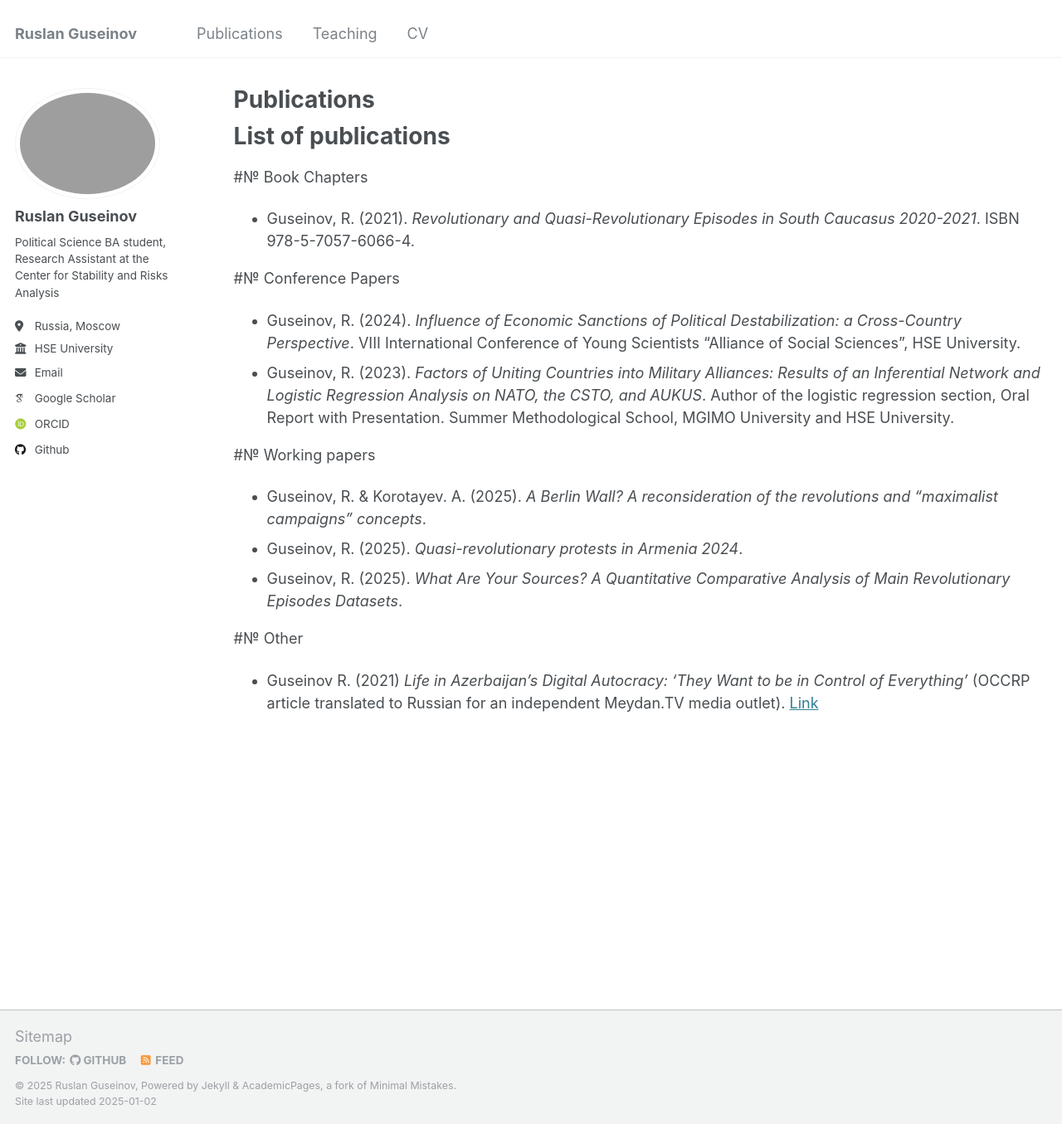
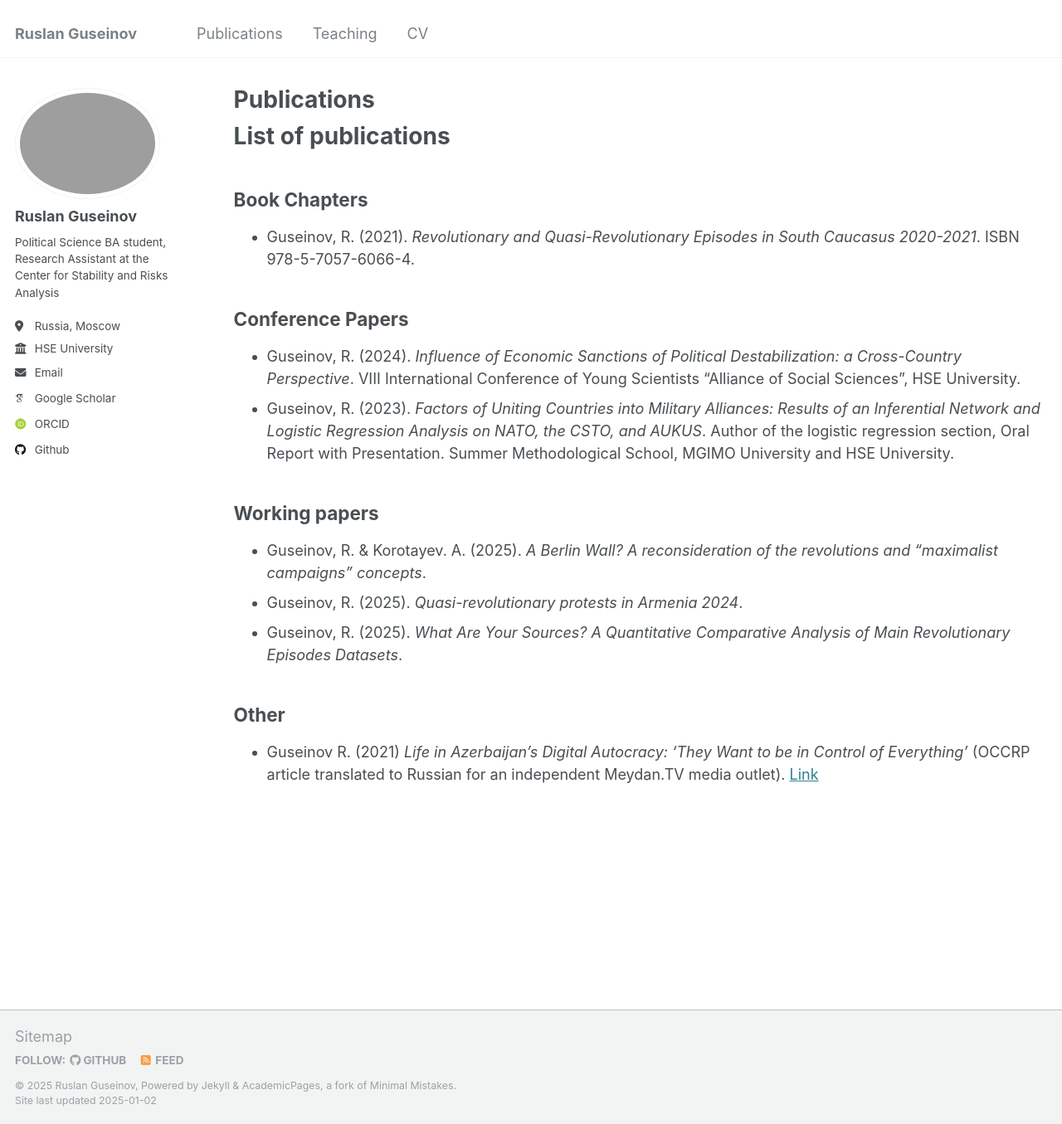
Before and after one commit to rguseinov/rguseinov.github.io, a Jekyll site: the page built from _pages/publications.md, in a window 1280 px wide and 1355 px high. Shown: the whole window at 83% size. Built offline with Jekyll 4.4.1, drawn with Linux system fonts in a browser that asks for light colours; some web fonts are replaced.

```diff
--- a/_pages/publications.md
+++ b/_pages/publications.md
@@ -6,17 +6,17 @@ permalink: /publications/
 ---
 
 # List of publications
-#№ Book Chapters
+## Book Chapters
 * Guseinov, R. (2021). _Revolutionary and Quasi-Revolutionary Episodes in South Caucasus 2020-2021_. ISBN 978-5-7057-6066-4.
 
-#№ Conference Papers
+## Conference Papers
 * Guseinov, R. (2024). _Influence of Economic Sanctions of Political Destabilization: a Cross-Country Perspective_. VIII International Conference of Young Scientists “Alliance of Social Sciences”, HSE University.
 * Guseinov, R. (2023). _Factors of Uniting Countries into Military Alliances: Results of an Inferential Network and Logistic Regression Analysis on NATO, the CSTO, and AUKUS_. Author of the logistic regression section, Oral Report with Presentation. Summer Methodological School, MGIMO University and HSE University.
 
-#№ Working papers
+## Working papers
 * Guseinov, R. & Korotayev. A. (2025). _A Berlin Wall? A reconsideration of the revolutions and “maximalist campaigns” concepts_.
 * Guseinov, R. (2025). _Quasi-revolutionary protests in Armenia 2024_.
 * Guseinov, R. (2025). _What Are Your Sources? A Quantitative Comparative Analysis of Main Revolutionary Episodes Datasets_.
 
-#№ Other
+## Other
 * Guseinov R. (2021) _Life in Azerbaijan’s Digital Autocracy: ‘They Want to be in Control of Everything’_ (OCCRP article translated to Russian for an independent Meydan.TV media outlet). [Link](https://www.meydan.tv/ru/article/zhizn-v-azerbajdzhanskoj-informacionnoj-avtokratii-oni-hotyat-kontrolirovat-vse/)
```
